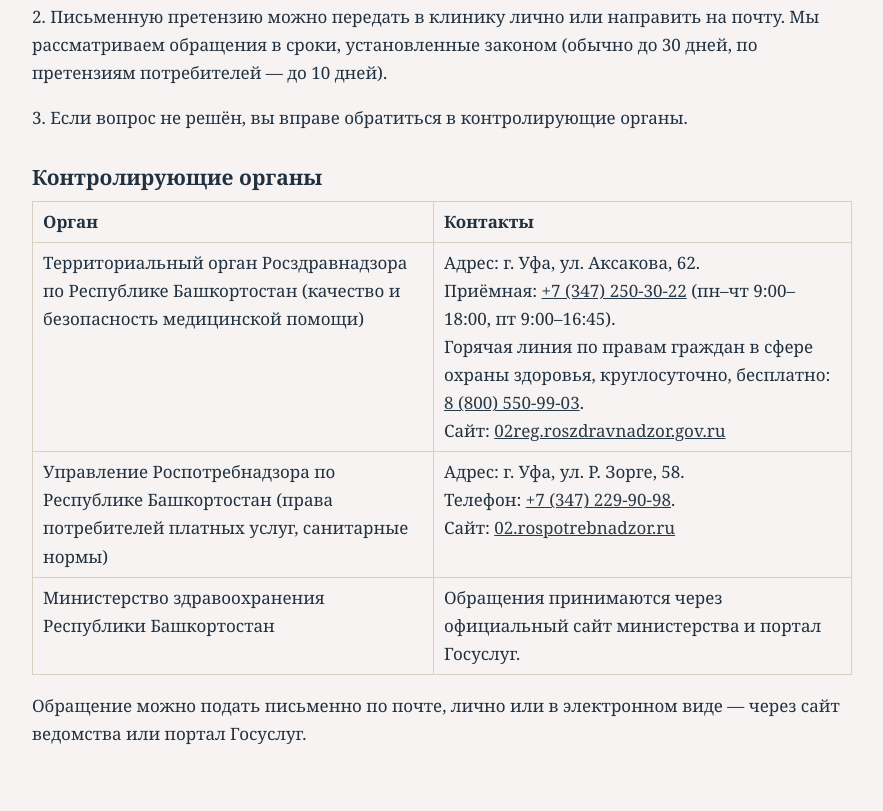
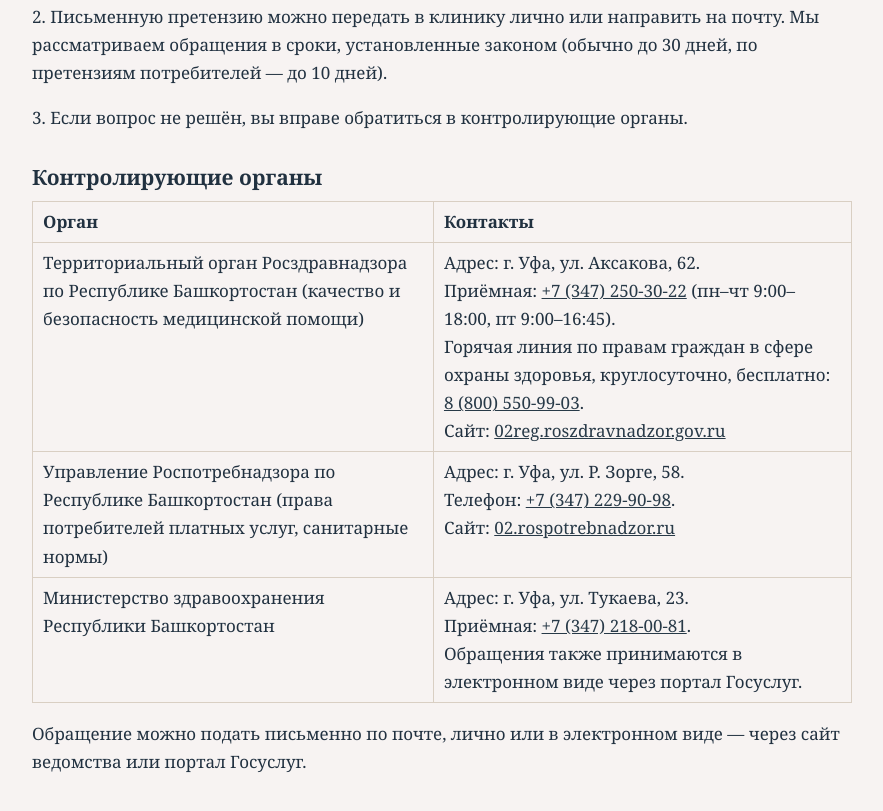
Before and after one commit to jshskirova93-lab/klinika-ideal-site, a plain HTML site: page d_prava_pacienta.html in a window 1280 px wide. Shown: the part 979-1790 px from the top of the page, without its empty margins (198-1081 px from the left). Before the commit the page ends 1768 px from the top, so only its background shows below. Drawn offline with Linux system fonts and the light colour scheme.

Commit message:
Минздрав РБ: адрес и телефон приёмной
Co-Authored-By: Claude Sonnet 5.5 <noreply@anthropic.com>
Claude-Session: https://claude.ai/code/session_01JVN2zzTsnNnMspWsPdSZaD

```diff
--- a/d_prava_pacienta.html
+++ b/d_prava_pacienta.html
@@ -26,7 +26,7 @@ ul{padding-left:22px}a:focus-visible{outline:3px solid var(--gold);outline-offse
 <tr><th>Орган</th><th>Контакты</th></tr>
 <tr><td>Территориальный орган Росздравнадзора по Республике Башкортостан (качество и безопасность медицинской помощи)</td><td>Адрес: г. Уфа, ул. Аксакова, 62.<br>Приёмная: <a href="tel:+73472503022">+7 (347) 250-30-22</a> (пн–чт 9:00–18:00, пт 9:00–16:45).<br>Горячая линия по правам граждан в сфере охраны здоровья, круглосуточно, бесплатно: <a href="tel:+78005509903">8 (800) 550-99-03</a>.<br>Сайт: <a href="https://02reg.roszdravnadzor.gov.ru/" target="_blank" rel="noopener">02reg.roszdravnadzor.gov.ru</a></td></tr>
 <tr><td>Управление Роспотребнадзора по Республике Башкортостан (права потребителей платных услуг, санитарные нормы)</td><td>Адрес: г. Уфа, ул. Р. Зорге, 58.<br>Телефон: <a href="tel:+73472299098">+7 (347) 229-90-98</a>.<br>Сайт: <a href="https://02.rospotrebnadzor.ru/" target="_blank" rel="noopener">02.rospotrebnadzor.ru</a></td></tr>
-<tr><td>Министерство здравоохранения Республики Башкортостан</td><td>Обращения принимаются через официальный сайт министерства и портал Госуслуг.</td></tr>
+<tr><td>Министерство здравоохранения Республики Башкортостан</td><td>Адрес: г. Уфа, ул. Тукаева, 23.<br>Приёмная: <a href="tel:+73472180081">+7 (347) 218-00-81</a>.<br>Обращения также принимаются в электронном виде через портал Госуслуг.</td></tr>
 </table>
 <p>Обращение можно подать письменно по почте, лично или в электронном виде — через сайт ведомства или портал Госуслуг.</p>
 </div></body></html>
```
